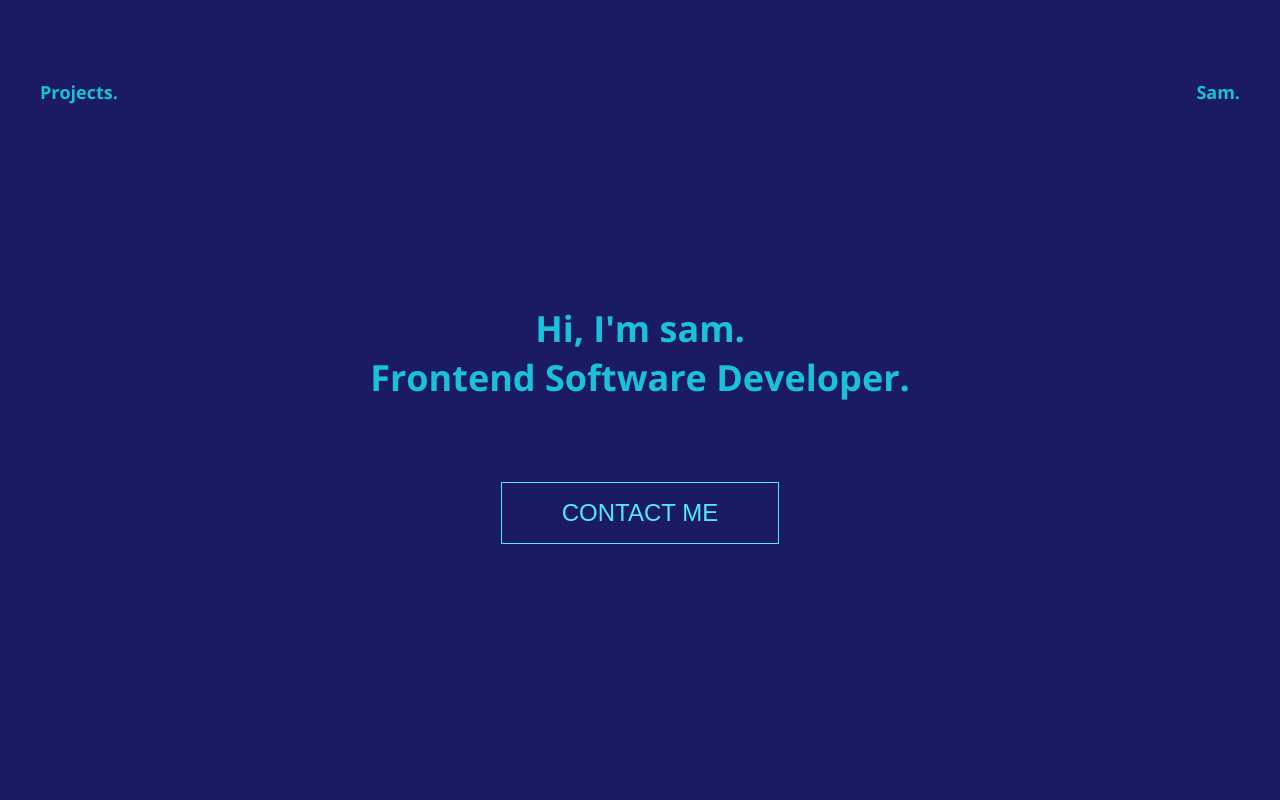
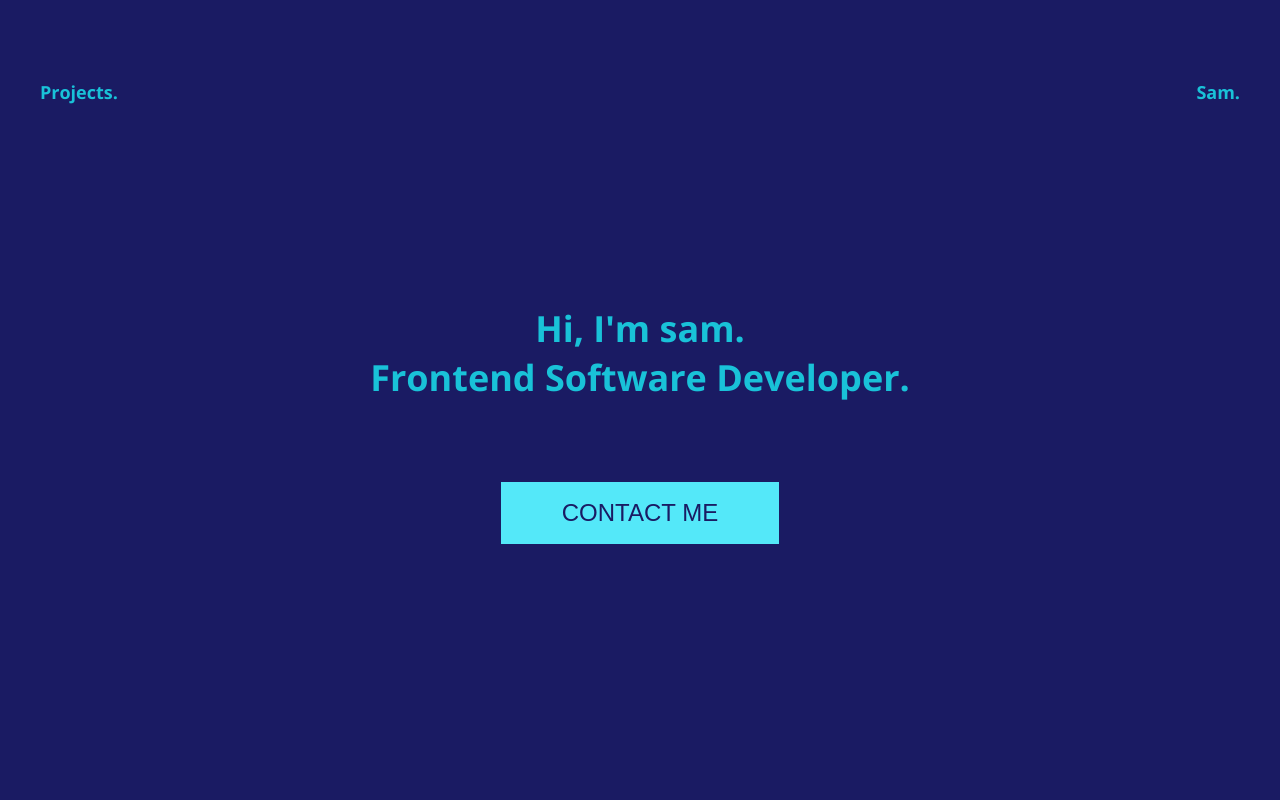
Before and after one commit to samudraarq/personalwebsite, a React (Create React App) app: page / in a window 1280 px wide. In both pictures the pointer is over the button "CONTACT ME". Shown: the top 800 px of the page. Built offline with nearby package versions, Linux system fonts and the light colour scheme.

Commit message:
button transition

```diff
--- a/src/components/UI/Button.module.css
+++ b/src/components/UI/Button.module.css
@@ -8,4 +8,10 @@
   text-transform: uppercase;
   padding: 1.6rem 6rem;
   cursor: pointer;
+  transition: all 0.3s ease;
 }
+
+.button:hover {
+  background-color: #54e8f9;
+  color: #1a1b63;
+}
```
